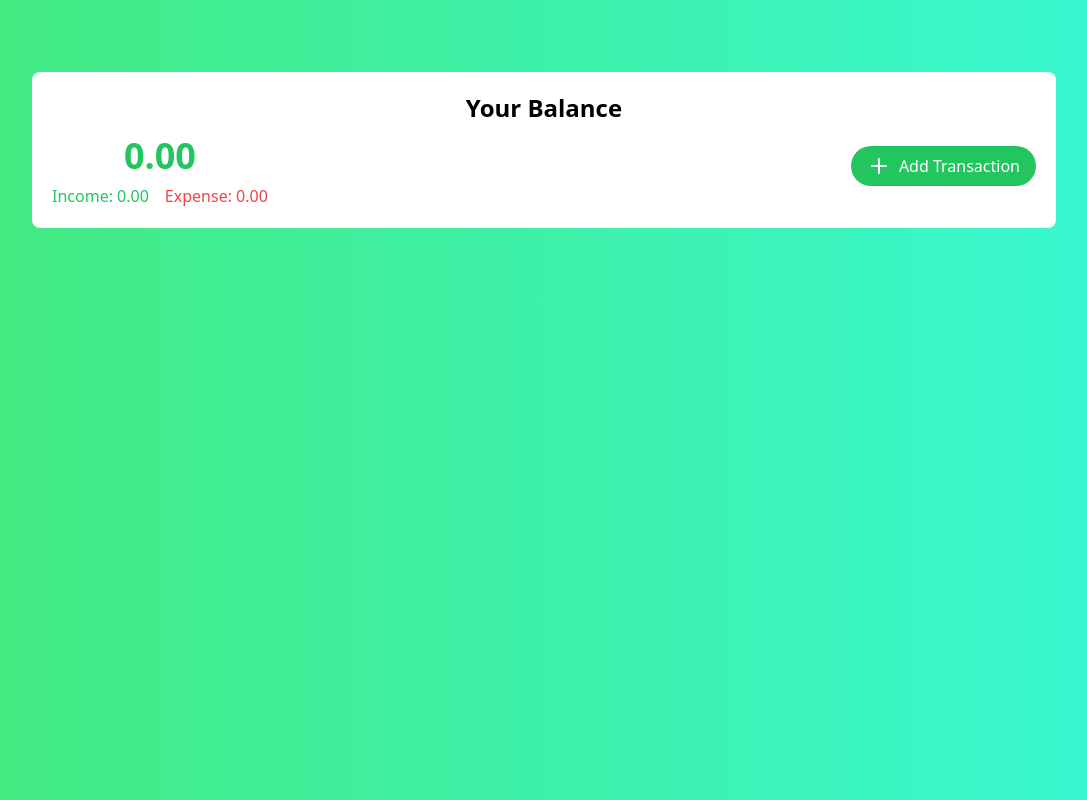
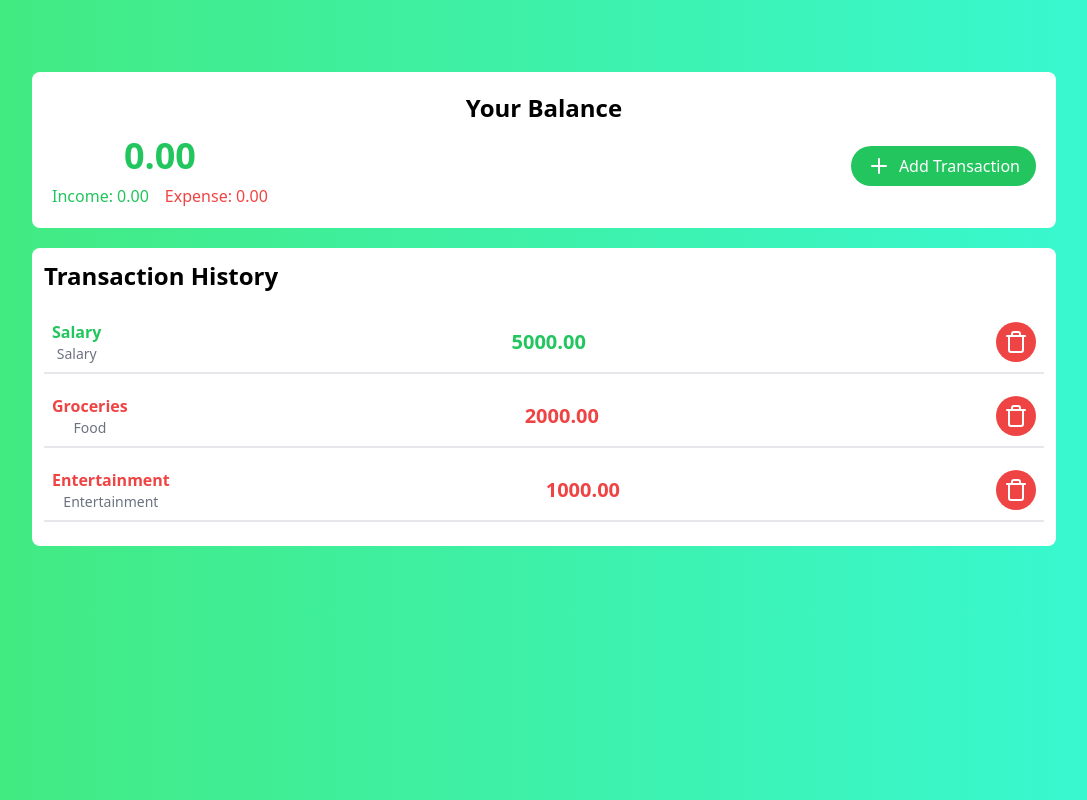
Before and after one commit to abnertorres58/react-expense-tracker-jsx, a React (Vite) app: page / in a window 1280 px wide. Shown: the whole page, without its empty margins (96-1183 px from the left). Built offline with nearby package versions, Linux system fonts and the light colour scheme.

Commit message:
Transaction List component ready

```diff
--- a/src/App.jsx
+++ b/src/App.jsx
@@ -1,12 +1,14 @@
 import React from 'react';
 import './App.css';
-import Balance from "./components/Balance/Balance.jsx"; // You can delete this if you're not using it
+import Balance from "./components/Balance/Balance.jsx";
+import TransactionsList from "./components/Transactions/TransactionsList.jsx"; // You can delete this if you're not using it
 
 function App() {
     return (
         <div className="p-5">
             <div className="max-w-screen-lg mx-auto">
                 <Balance />
+                <TransactionsList />
             </div>
         </div>
     );
--- /dev/null
+++ b/src/components/Transaction Card/TransactionCard.jsx
@@ -0,0 +1,37 @@
+import {TrashIcon} from "lucide-react";
+
+const TransactionCard = ({ transaction }) => {
+    const{id, description, amount, type, category, date} = transaction;
+    return (
+        <div className="flex flex-col gap-3 border-b-2 border-gray-200 mb-3 p-2 hover:bg-gray-100">
+            <div className="flex justify-between items-center">
+                <div className="">
+                    <h2
+                        className={`text-x1 font-bold ${
+                            type === "Income" ? "text-green-500" : "text-red-500"
+                        }`}>
+                        {description}
+                        </h2>
+                    <p className="text-sm text-gray-500">
+                        {category}
+                    </p>
+                </div>
+
+                <div className="flex items-center gap-5">
+                    <h2 className={`text-xl font-bold ${
+                        type === "Income" ? "text-green-500" : "text-red-500"
+                    }`}
+                    >{amount.toFixed(2)}</h2>
+                </div>
+
+                <button className="bg-red-500 text-white px-2 py-2 rounded-full hover:bg-red-600">
+                    <TrashIcon className="w-6 h-6"/>
+                </button>
+
+
+            </div>
+        </div>
+    )
+}
+
+export default TransactionCard;
--- /dev/null
+++ b/src/components/Transactions/TransactionsList.jsx
@@ -0,0 +1,44 @@
+import TransactionCard from "../Transaction Card/TransactionCard.jsx";
+
+const TransactionsList = () => {
+    const transactions = [
+        {
+            id: 1,
+            description: "Salary",
+            amount: 5000,
+            type: "Income",
+            category: "Salary",
+            date: "2021-01-01"
+        },
+        {
+            id: 2,
+            description: "Groceries",
+            amount: 2000,
+            type: "Expense",
+            category: "Food",
+            date: "2021-01-02"
+        },
+        {
+            id: 3,
+            description: "Entertainment",
+            amount: 1000,
+            type: "Expense",
+            category: "Entertainment",
+            date: "2021-01-03"
+        }
+    ];
+    return (
+        <div className="bg-white p-3 rounded-lg container mx-auto my-3">
+            <div className="flex justify-between items-center">
+                <h1 className="text-2xl font-bold">Transaction History</h1>
+            </div>
+            <div className="mt-3 max-h-[65vh] overflow-y-auto pt-2">
+                {transactions.map((transaction) => (
+                    <TransactionCard key={transaction.id} transaction={transaction} />
+                ))}
+            </div>
+        </div>
+    )
+}
+
+export default TransactionsList;
```
